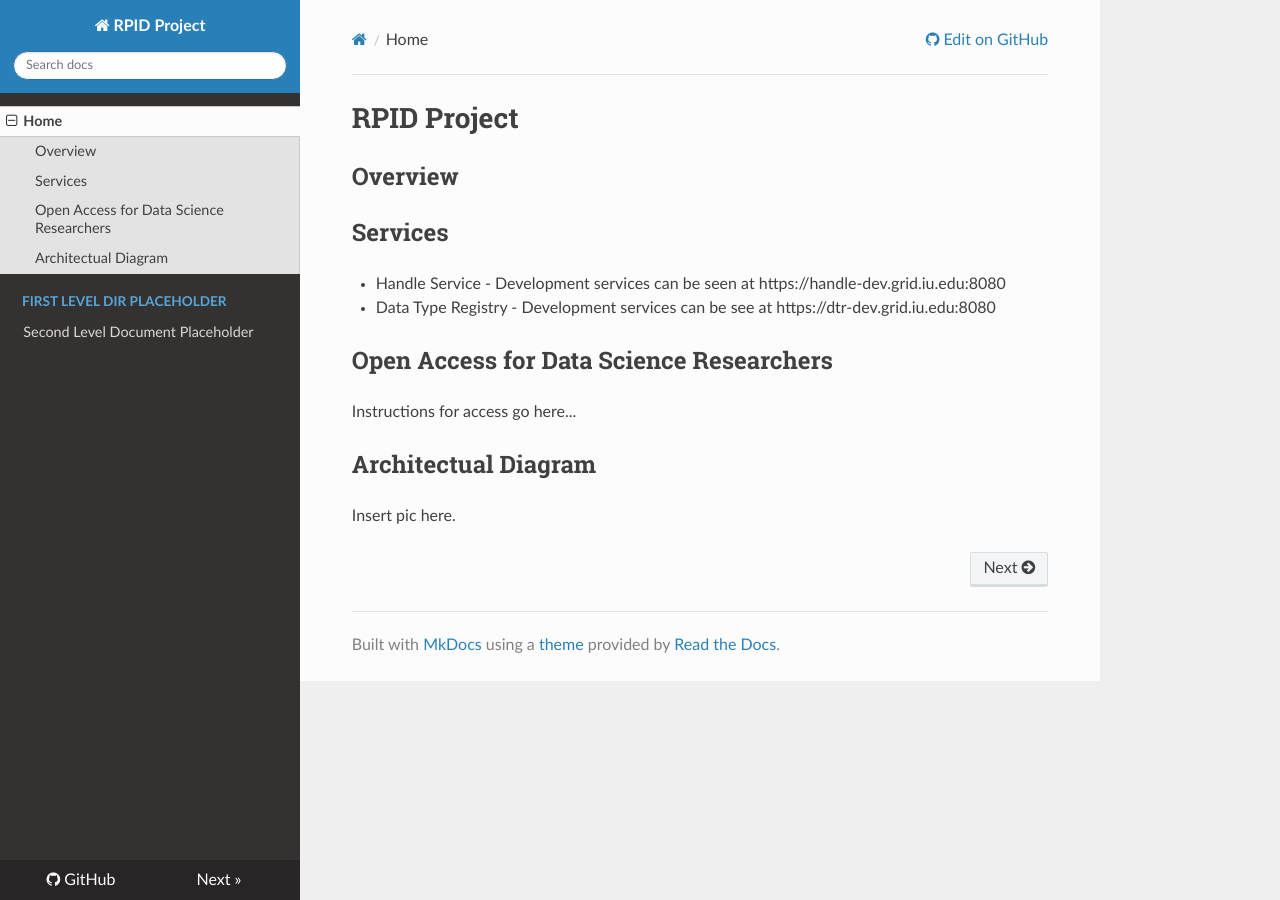
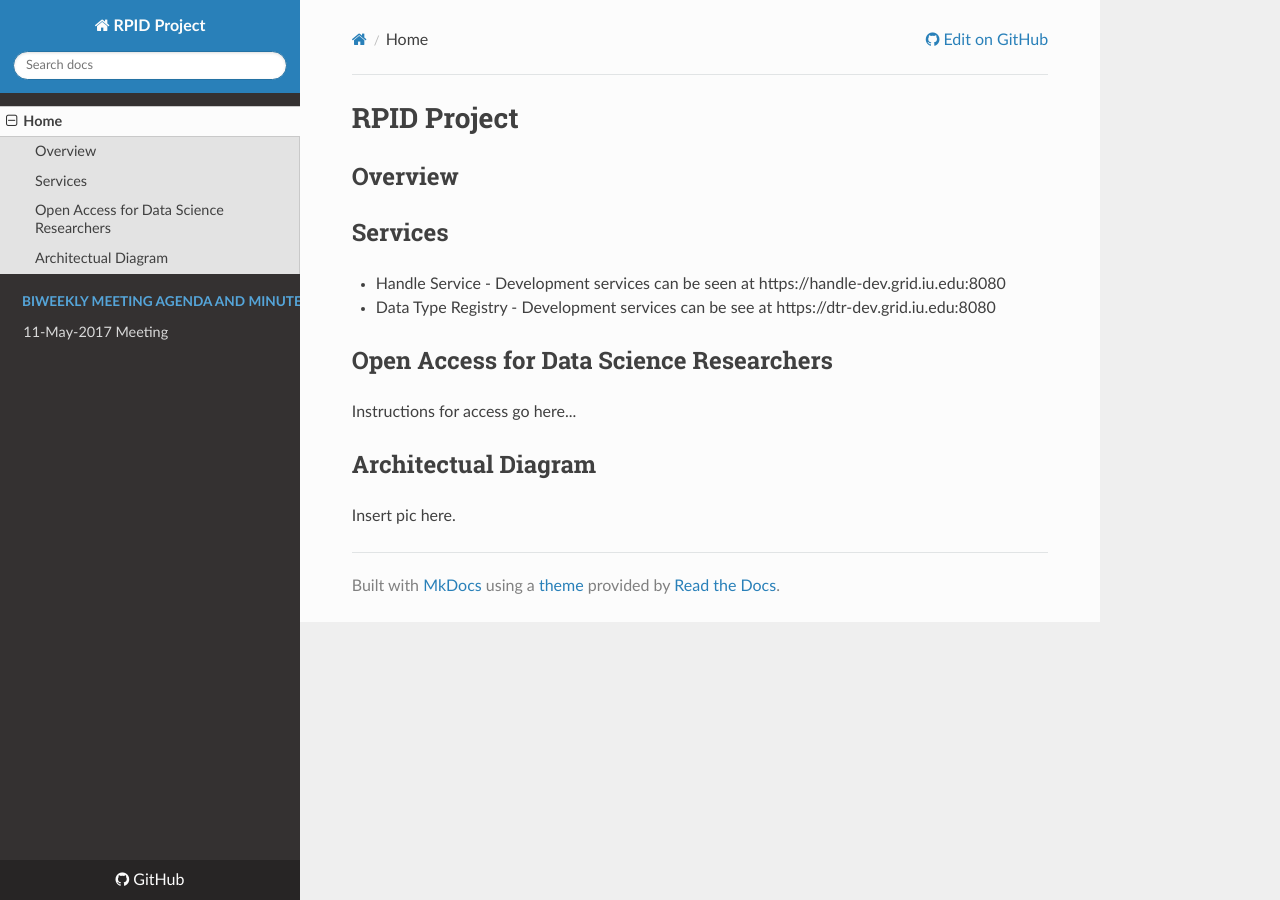
Before and after one commit to rpidproject/rpid, an MkDocs documentation site: the page built from docs/index.md, in a window 1280 px wide. Built offline with MkDocs 1.6.1, drawn with Linux system fonts in a browser that asks for light colours; nearby versions of some CDN libraries; old or Windows-style settings are respelled for this version of MkDocs.

Commit message:
Update mkdocs.yml

```diff
--- a/mkdocs.yml
+++ b/mkdocs.yml
@@ -8,8 +8,8 @@ extra_css:
 
 pages:
 - Home: 'index.md'
-- First Level Dir Placeholder:
-  - 'Second Level Document Placeholder': 'file.md'
+- BiWeekly Meeting Agenda and Minutes:
+  - '11-May-2017 Meeting': '11-May-2017.md'
 
 markdown_extensions:
   - admonition
```
